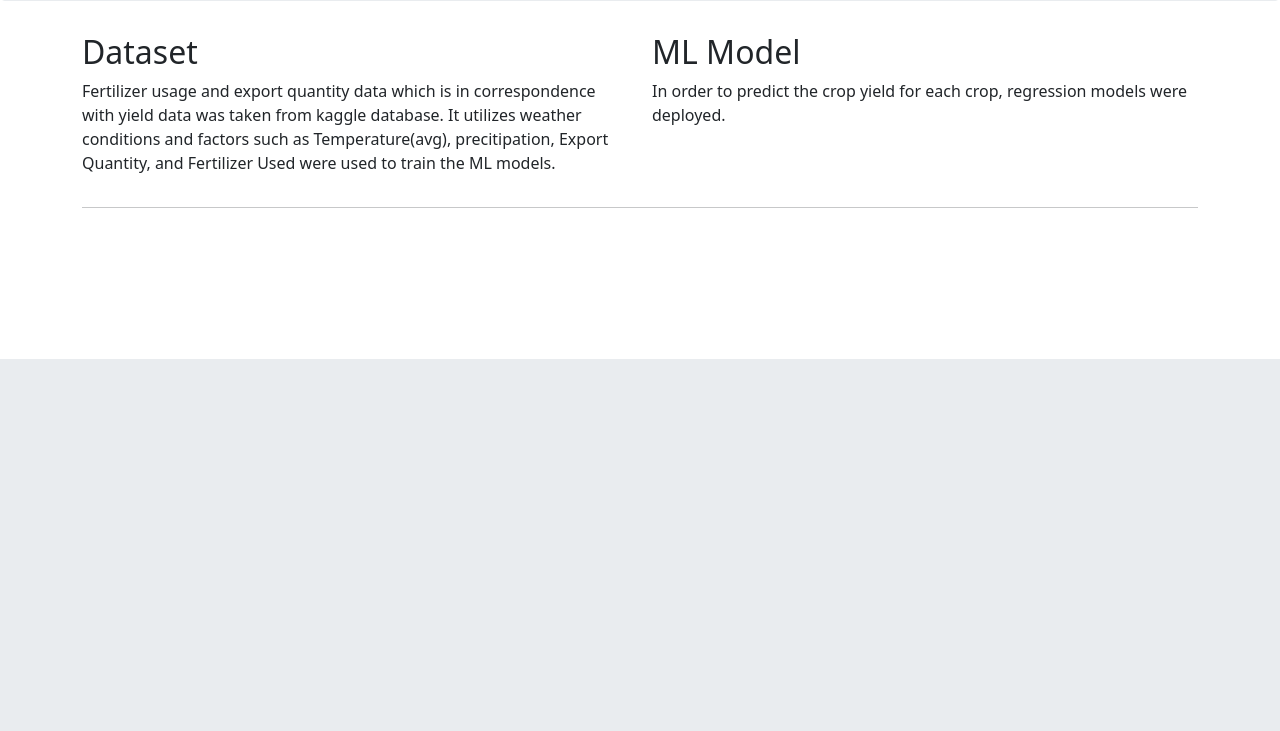
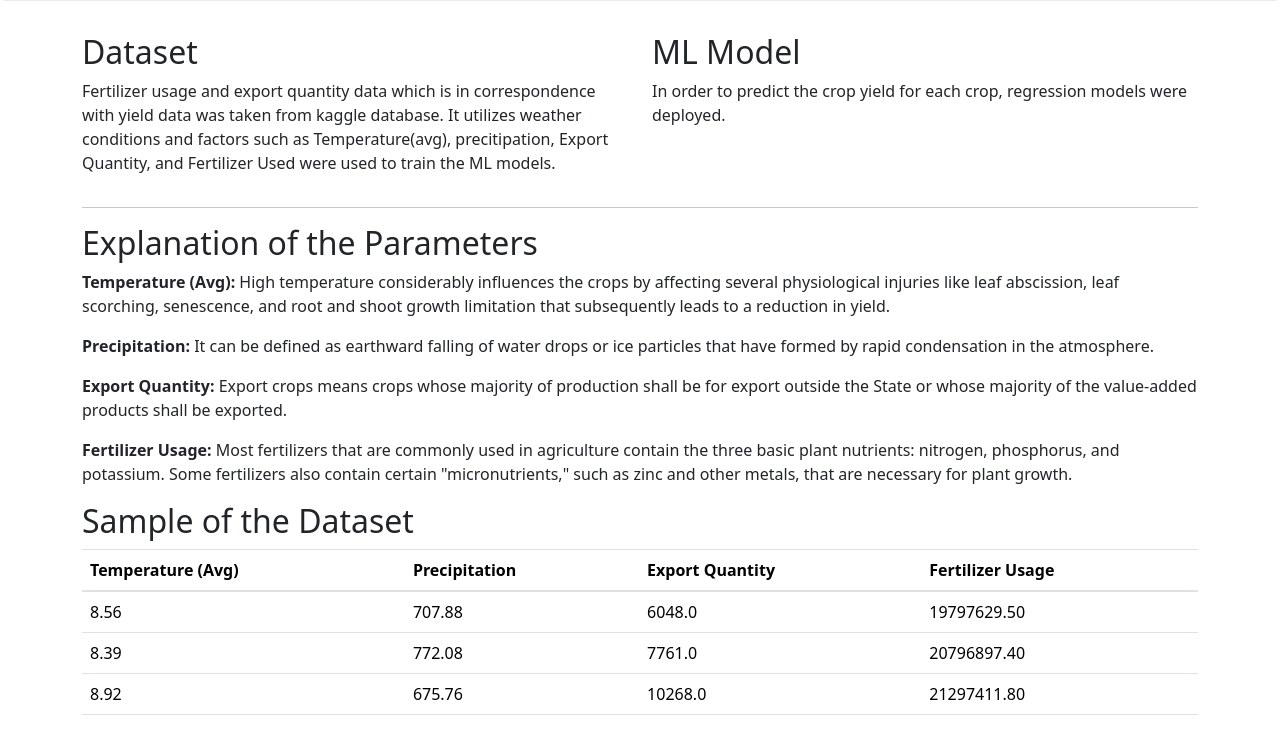
Before and after one commit to paulow540/Regression-Analysis-on-Crop-Yield-Prediction, a Flask app: page / in a window 1280 px wide. Shown: the part 441-1172 px from the top of the page. Before the commit the page ends 800 px from the top, so only its background shows below. Run offline with Flask 2, Linux system fonts and the light colour scheme; parts of the project's set-up code (start-up, migrations or seed data) failed here and were passed over; some libraries are stand-ins or nearby versions.

Commit message:
all is working fine

```diff
--- a/templates/homepage.html
+++ b/templates/homepage.html
@@ -138,6 +138,60 @@
 
     </main>
 
+    <div class="container">
+        <h2>Explanation of the Parameters</h2>
+        <p> <b>Temperature (Avg):</b>
+            High temperature considerably influences the crops by affecting several physiological injuries like leaf
+            abscission, leaf scorching, senescence, and root and shoot growth limitation that subsequently leads to a
+            reduction in yield. </p>
+        <p> <b>Precipitation:</b> It can be defined as earthward falling of water drops or ice particles that have formed by
+            rapid condensation in the atmosphere.</p>
+        <p> <b>Export Quantity:</b>
+            Export crops means crops whose majority of production shall be for export outside the State or whose
+            majority of the value-added products shall be exported. </p>
+        <p> <b>Fertilizer Usage:</b> Most fertilizers that are commonly used in agriculture contain the three basic plant
+            nutrients: nitrogen, phosphorus, and potassium. Some fertilizers also contain certain "micronutrients," such
+            as zinc and other metals, that are necessary for plant growth.</p>
+
+        <h2>Sample of the Dataset</h2>
+        <table class="table table-hover">
+            <thead>
+                <tr>
+                    <th>Temperature (Avg)</th>
+                    <th>Precipitation </th>
+                    <th>Export Quantity</th>
+                    <th>Fertilizer Usage</th>
+
+                </tr>
+            </thead>
+            <tbody>
+                <tr>
+                    <td>8.56</td>
+                    <td>707.88</td>
+                    <td>6048.0</td>
+                    <td>19797629.50</td>
+
+                </tr>
+                <tr>
+                    <td>8.39</td>
+                    <td>772.08</td>
+                    <td>7761.0</td>
+                    <td>20796897.40</td>
+
+                </tr>
+                <tr>
+                    <td>8.92</td>
+                    <td>675.76</td>
+                    <td>10268.0</td>
+                    <td>21297411.80</td>
+
+                </tr>
+            </tbody>
+        </table>
+    </div>
+
+
+
     <!-- <footer class="container">
         <p>&copy; Company 2017-2022</p>
     </footer> -->
```
Also changed, not shown: 2 other files.
